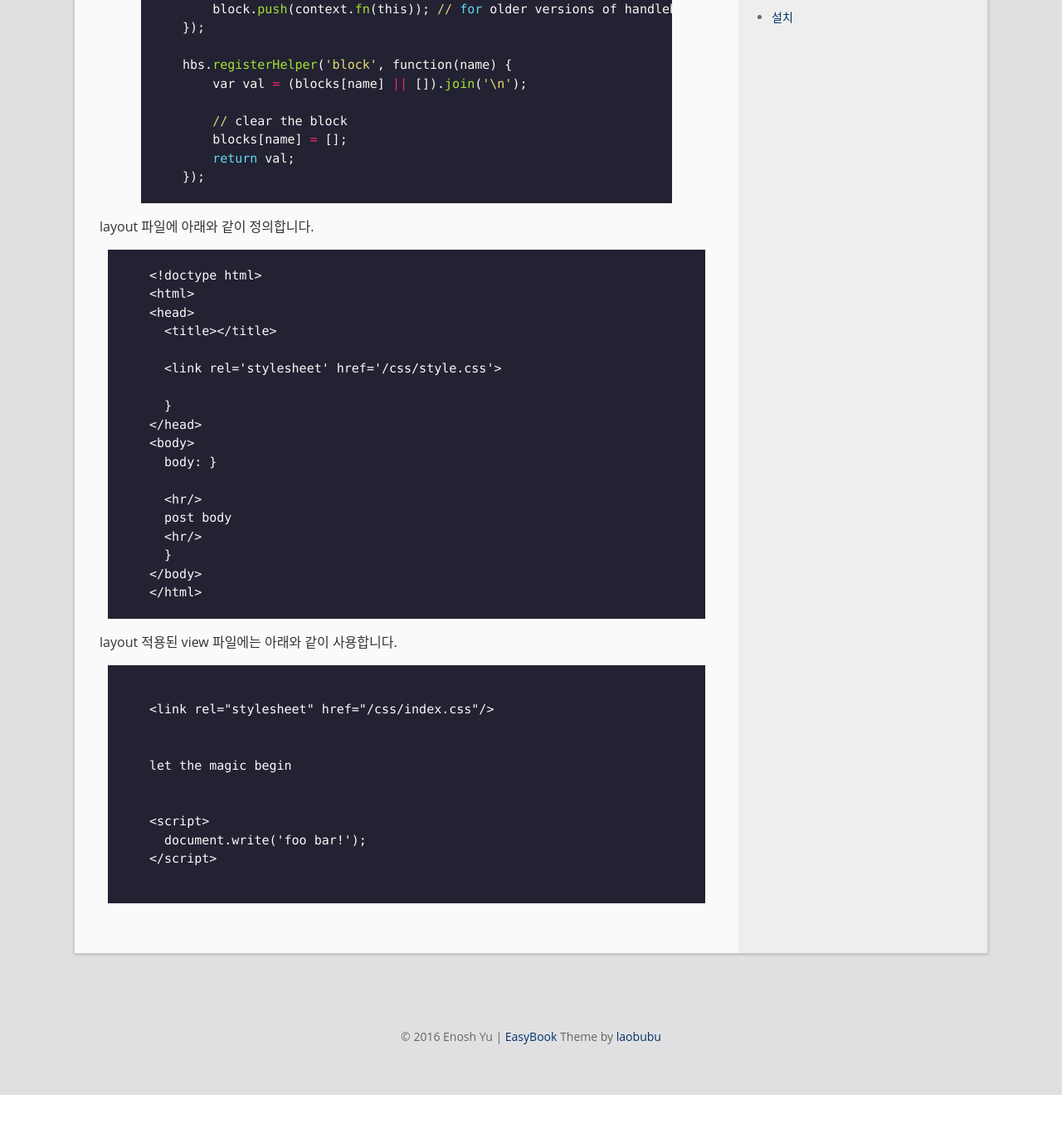
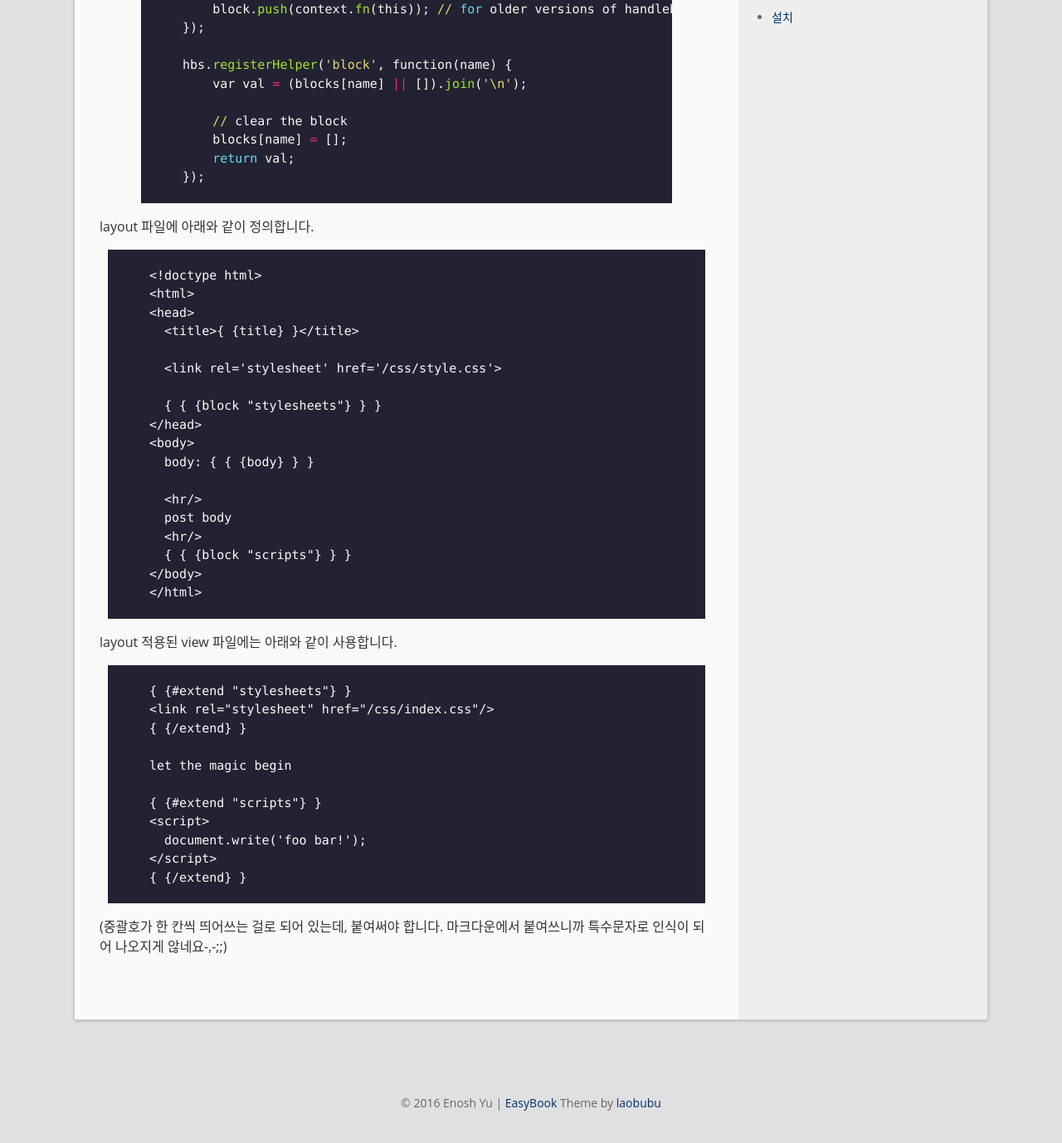
Before and after one commit to Enosh-Yu/enosh-yu.github.io, a Jekyll site: the page built from _posts/2019-05-01-how-to-use-handlebars.md, in a window 1280 px wide and 1400 px high, scrolled down 1448 px. Shown: the top 1378 px of the window at 83% size. Built offline with Jekyll 4.4.1, drawn with Linux system fonts in a browser that asks for light colours; comment, search, counter and statistics services are not loaded; before the commit the page ends 2768 px from its top, so only the background shows below that.

Commit message:
modify post

````diff
--- a/_posts/2019-05-01-how-to-use-handlebars.md
+++ b/_posts/2019-05-01-how-to-use-handlebars.md
@@ -68,19 +68,19 @@ layout 파일에 아래와 같이 정의합니다.
 <!doctype html>
 <html>
 <head>
-  <title>{{title}}</title>
+  <title>{ {title} }</title>
 
   <link rel='stylesheet' href='/css/style.css'>
 
-  {{{block "stylesheets"}}}
+  { { {block "stylesheets"} } }
 </head>
 <body>
-  body: {{{body}}}
+  body: { { {body} } }
 
   <hr/>
   post body
   <hr/>
-  {{{block "scripts"}}}
+  { { {block "scripts"} } }
 </body>
 </html>
 ```
@@ -88,15 +88,16 @@ layout 파일에 아래와 같이 정의합니다.
 layout 적용된 view 파일에는 아래와 같이 사용합니다.
 
 ```
-{{#extend "stylesheets"}}
+{ {#extend "stylesheets"} }
 <link rel="stylesheet" href="/css/index.css"/>
-{{/extend}}
+{ {/extend} }
 
 let the magic begin
 
-{{#extend "scripts"}}
+{ {#extend "scripts"} }
 <script>
   document.write('foo bar!');
 </script>
-{{/extend}}
+{ {/extend} }
 ```
+(중괄호가 한 칸씩 띄어쓰는 걸로 되어 있는데, 붙여써야 합니다. 마크다운에서 붙여쓰니까 특수문자로 인식이 되어 나오지게 않네요-,-;;)
````
